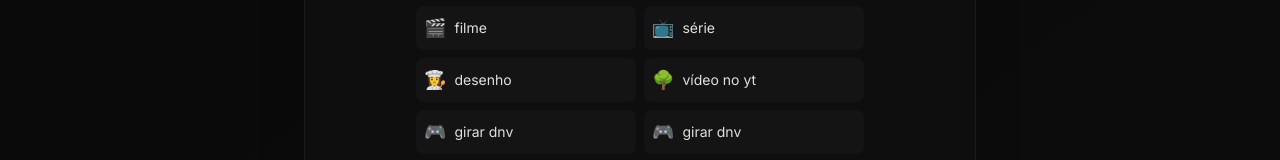
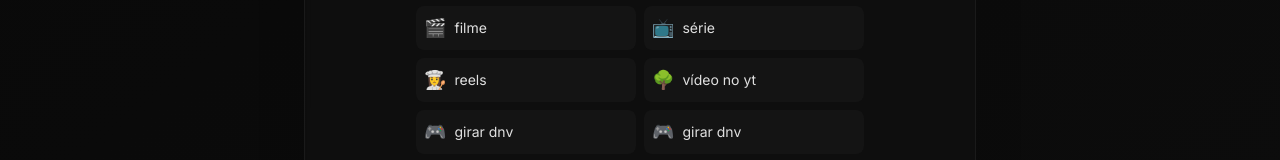
Before and after one commit to joao-pedrozo/valentines-roulette, a Next.js app: page /roleta in a window 1280 px wide. Shown: the part 748-908 px from the top of the page. Built offline with nearby package versions, Linux system fonts and the light colour scheme.

Commit message:
feat: add reels to substitute desenho

```diff
--- a/components/valentine-roulette.tsx
+++ b/components/valentine-roulette.tsx
@@ -8,7 +8,7 @@ import { Play } from "lucide-react"
 const activities = [
   { id: 1, text: "filme", color: "#f472b6", icon: "🎬" },
   { id: 2, text: "série", color: "#f87171", icon: "📺" },
-  { id: 3, text: "desenho", color: "#fb7185", icon: "👩‍🍳" },
+  { id: 3, text: "reels", color: "#fb7185", icon: "👩‍🍳" },
   { id: 4, text: "vídeo no yt", color: "#ec4899", icon: "🌳" },
   { id: 5, text: "girar dnv", color: "#ef4444", icon: "🎮" },
   { id: 6, text: "girar dnv", color: "#f43f5e", icon: "🎮" },
```
